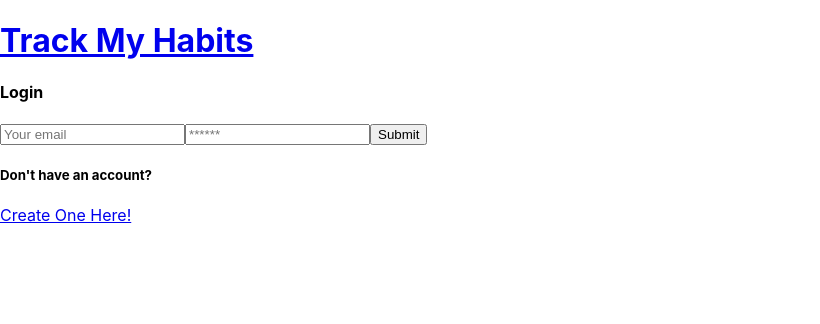
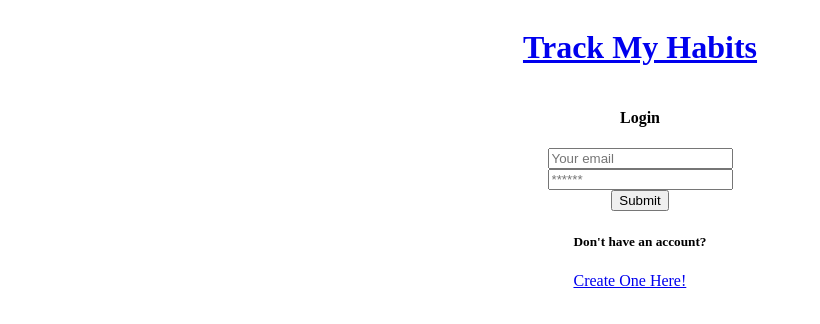
Before and after one commit to djamz919/Track-My-Habits, a React (Create React App) app in the folder client/: page / in a window 1280 px wide. Shown: the top 324 px of the page, without its empty margins (0-820 px from the left). Built offline with nearby package versions, Linux system fonts and the light colour scheme.

Commit message:
Spaced login + signup page items

```diff
--- a/client/src/components/Header/index.js
+++ b/client/src/components/Header/index.js
@@ -3,8 +3,8 @@ import { Link } from 'react-router-dom';
 
 const Header = () => {
     return (
-        <header className="bg-secondary mb-4 py-2 flex-row align-center">
-            <div className="container flex-row justify-space-between-lg justify-center align-center">
+        <header className="header">
+            <div className="nav-container">
                 <Link to="/">
                     <h1>Track My Habits</h1>
                 </Link>
--- a/client/src/index.css
+++ b/client/src/index.css
@@ -1,13 +1,26 @@
-body {
-  margin: 0;
-  font-family: -apple-system, BlinkMacSystemFont, 'Segoe UI', 'Roboto', 'Oxygen',
-    'Ubuntu', 'Cantarell', 'Fira Sans', 'Droid Sans', 'Helvetica Neue',
-    sans-serif;
-  -webkit-font-smoothing: antialiased;
-  -moz-osx-font-smoothing: grayscale;
+:root {
+  --blue: #234E70;
+  --light-yellow: #FBF8BE;
 }
 
-code {
-  font-family: source-code-pro, Menlo, Monaco, Consolas, 'Courier New',
-    monospace;
+* {
+  box-sizing: border-box;
 }
+
+html,
+body {
+  min-height: 100%;
+}
+
+.header {
+  display: flex;
+  justify-content: center;
+}
+
+.card, .card-body, form {
+  display: flex;
+  align-items: center;
+  justify-content: center;
+  align-content: center;
+  flex-direction: column;
+}
```
